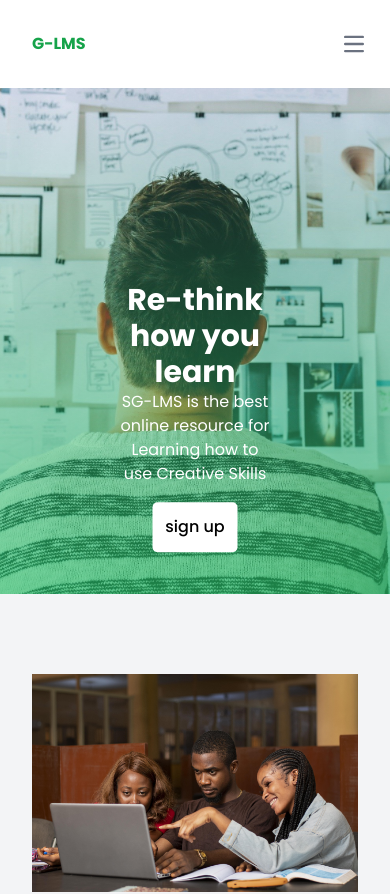
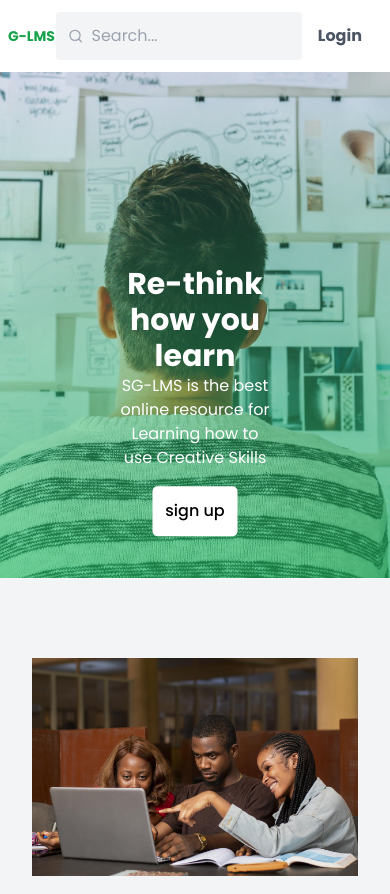
Before and after one commit to acid12w/LMS, a React (Create React App) app: page / in a window 390 px wide. Shown: the top 894 px of the page. Built offline with nearby package versions, Linux system fonts and the light colour scheme; no server answers.

Commit message:
nav bar updated to be  mobile resposive

```diff
--- a/src/App.css
+++ b/src/App.css
@@ -51,3 +51,8 @@
 .mb-0-1 {
   margin-bottom: 5px;
 }
+
+iframe {
+  aspect-ratio: 16 / 9;
+  width: 100%;
+}
--- a/src/components/Layout/MainNaviagtion.js
+++ b/src/components/Layout/MainNaviagtion.js
@@ -26,6 +26,7 @@ export const MainNaviagtion = () => {
 
   const navigate = useNavigate();
   const [searchValue, setSearchValue] = useState();
+  const [revealSearch, setRevealSearch] = useState(false);
   const [persist, setPersist] = usePersist();
 
   const {isInstructor, isStudent} = useAuth();
@@ -57,99 +58,27 @@ export const MainNaviagtion = () => {
     backgroundImage: `url(${user?.profileImage || avatar})`,
   };
 
+  const homeLink = isAuth ? '/home' : '/'
+
   return (
-    <>
-    <nav className="bg-white border-gray-200">
-  <div className="max-w-screen-xl flex flex-wrap items-center justify-between mx-auto p-4">
-    <Link className="font-bold p-4 text-green-600" to="/">G-LMS</Link>
-  <div className="flex items-center md:order-2 space-x-3 md:space-x-0 rtl:space-x-reverse">
-  {isAuth && (
-          <div
-            className="mr-4 "
-            onClick={() => {
-              setToggleMenu(!toggleMenu);
-            }}
-          >
-            <div
-              className="h-12 w-12 bg-center bg-cover rounded-full mr-4 bg-green-400"
-              style={bgStyle}
-            ></div>
-            {toggleMenu && <DropDown userName={user.currentUsername} handleLogout={handleLogout} role={isInstructor}/>}
-          </div>
-        )}
-      <button onClick={() => setToggleDropDown(!toggleDropDown)} data-collapse-toggle="navbar-user" type="button" className="inline-flex items-center p-2 w-10 h-10 justify-center text-sm text-gray-500 rounded-lg md:hidden hover:bg-gray-100 focus:outline-none focus:ring-2 focus:ring-gray-200 " aria-controls="navbar-user" aria-expanded="false">
-        <span className="sr-only">Open main menu</span>
-        <svg className="w-5 h-5" aria-hidden={toggleDropDown} xmlns="http://www.w3.org/2000/svg" fill="none" viewBox="0 0 17 14">
-            <path stroke="currentColor" stroke-linecap="round" stroke-linejoin="round" stroke-width="2" d="M1 1h15M1 7h15M1 13h15"/>
-        </svg>
-    </button>
-  </div>
-  <div className={`items-center justify-between ${toggleDropDown ? 'visible' : 'hidden'} w-full md:flex md:w-auto md:order-1`} id="navbar-user">
-    <ul className="flex flex-col font-medium p-4 md:p-0 mt-4 border border-gray-100 rounded-lg bg-gray-50 md:space-x-8 rtl:space-x-reverse md:flex-row md:mt-0 md:border-0 md:bg-white">
-   <li className="">
-   <div className="flex items-center justify-center p-2 bg-gray-100 rounded">
-        <FiSearch className="text-gray-400 text-lg mr-1 ml-1" />
+     <nav className="flex items-center justify-between sticky px-2 py-2 bg-white drop-shadow-sm">
+      <h3 className="font-bold w-[20%] text-green-600">
+        <Link className="text-sm" to={homeLink}>G-LMS</Link>
+      </h3>
+      <div className="flex items-center justify-center p-2 bg-gray-100 rounded w-auto"  >
+        <FiSearch className="text-gray-400 text-2xl mr-1 ml-1" />
         <form onSubmit={submitForm}>
           <input
             type="search"
             placeholder="Search..."
             onChange={(e) => setSearchValue(e.target.value)}
-            className="p-1 border-none outline-none bg-gray-100 bg-text-400"
-          />
-        </form>
-      </div>
-    </li>
-
-      {isAuth && (
-        <li className="mr-1 p-4 text-gray-600 hover:text-green-600">
-          <NavLink to="/home" className="font-bold">
-            Home
-          </NavLink>
-        </li>)}
-        {/* {isAuth && (
-          <li className="mr-3 p-4 bg-gray-100 rounded-full text-gray-600 hover:text-green-600 text-xl"
-          onClick={() => {
-            setToggleNotification(!toggleNotification);
-          }}>
-            <RiNotification4Fill />
-            {toggleNotification && <NotificationDropdown />}
-          </li>
-        )} */}
-        { isAuth || (
-          <li className="mr-1 p-4 text-gray-600 hover:text-green-600">
-            <NavLink to="user/?query=login" className="font-bold">
-              Login
-            </NavLink>
-          </li>
-        )}
-    </ul>
-  </div>
-  </div>
-</nav>
-    {/* <nav className="flex items-center justify-between sticky  px-8 py-2 bg-white drop-shadow-sm">
-      <h3 className="font-bold p-4 text-green-600">
-        <Link to="/">G-LMS</Link>
-      </h3>
-      <div className="flex items-center justify-center p-2 bg-gray-100 rounded">
-        <FiSearch className="text-gray-400 text-lg mr-1 ml-1" />
-        <form onSubmit={submitForm}>
-          <input
-            type="search"
-            placeholder="Search..."
-            onChange={(e) => setSearchValue(e.target.value)}
-            className="p-1 border-none outline-none bg-gray-100 bg-text-400"
+            className="p-1 border-none outline-none bg-gray-100 bg-text-400 w-[90%]"
           />
         </form>
       </div>
       <ul className="flex items-center">
-      {isAuth && (
-        <li className="mr-1 p-4 text-gray-600 hover:text-green-600">
-          <NavLink to="/home" className="font-bold">
-            Home
-          </NavLink>
-        </li>)}
         {isAuth && (
-          <li className="mr-3 p-4 bg-gray-100 rounded-full text-gray-600 hover:text-green-600 text-xl"
+          <li className="mr-3 p-2 ml-4 sm:p-4 bg-gray-100 rounded-full text-gray-600 hover:text-green-600 text-sm sm:text-xl"
           onClick={() => {
             setToggleNotification(!toggleNotification);
           }}>
@@ -166,21 +95,18 @@ export const MainNaviagtion = () => {
         )}
          {isAuth && (
           <li
-            className="mr-4 "
             onClick={() => {
               setToggleMenu(!toggleMenu);
             }}
           >
             <div
-              className="h-12 w-12 bg-center bg-cover rounded-full mr-4 bg-green-400"
+              className="h-12 w-12 bg-center bg-cover rounded-full bg-green-400"
               style={bgStyle}
             ></div>
             {toggleMenu && <DropDown userName={user.currentUsername} handleLogout={handleLogout} role={isInstructor}/>}
           </li>
         )}
       </ul>
-    </nav> */}
-
-    </>
+    </nav>
   );
 };
--- a/src/components/UI/YoutubeEmbeded.js
+++ b/src/components/UI/YoutubeEmbeded.js
@@ -2,10 +2,10 @@ const YoutubeEmbed = ({ embedId, width, height }) => {
 
   const link = embedId.split("=")[1];
   return (
-    <div className="video-responsive">
+    <div className="h-80 md:h-[24rem] lg:h-[30rem]">
       <iframe
-        width={`${width}%`}
-        height={height}
+        width='100%'
+        height='100%'
         src={`https://www.youtube.com/embed/${link}`}
         frameBorder="0"
         allow="accelerometer; autoplay; clipboard-write; encrypted-media; gyroscope; picture-in-picture"
--- a/src/pages/CourseOverviewPage.js
+++ b/src/pages/CourseOverviewPage.js
@@ -13,11 +13,11 @@ const CourseOverviewPage = () => {
   if (!data) {
     return < div className="w-screen h-screen flex justify-center items-center">
                 <div role="status">
-                    <svg aria-hidden="true" class="w-8 h-8 text-gray-200 animate-spin dark:text-gray-600 fill-green-600" viewBox="0 0 100 101" fill="none" xmlns="http://www.w3.org/2000/svg">
+                    <svg aria-hidden="true" className="w-8 h-8 text-gray-200 animate-spin dark:text-gray-600 fill-green-600" viewBox="0 0 100 101" fill="none" xmlns="http://www.w3.org/2000/svg">
                         <path d="M100 50.5908C100 78.2051 77.6142 100.591 50 100.591C22.3858 100.591 0 78.2051 0 50.5908C0 22.9766 22.3858 0.59082 50 0.59082C77.6142 0.59082 100 22.9766 100 50.5908ZM9.08144 50.5908C9.08144 73.1895 27.4013 91.5094 50 91.5094C72.5987 91.5094 90.9186 73.1895 90.9186 50.5908C90.9186 27.9921 72.5987 9.67226 50 9.67226C27.4013 9.67226 9.08144 27.9921 9.08144 50.5908Z" fill="currentColor"/>
                         <path d="M93.9676 39.0409C96.393 38.4038 97.8624 35.9116 97.0079 33.5539C95.2932 28.8227 92.871 24.3692 89.8167 20.348C85.8452 15.1192 80.8826 10.7238 75.2124 7.41289C69.5422 4.10194 63.2754 1.94025 56.7698 1.05124C51.7666 0.367541 46.6976 0.446843 41.7345 1.27873C39.2613 1.69328 37.813 4.19778 38.4501 6.62326C39.0873 9.04874 41.5694 10.4717 44.0505 10.1071C47.8511 9.54855 51.7191 9.52689 55.5402 10.0491C60.8642 10.7766 65.9928 12.5457 70.6331 15.2552C75.2735 17.9648 79.3347 21.5619 82.5849 25.841C84.9175 28.9121 86.7997 32.2913 88.1811 35.8758C89.083 38.2158 91.5421 39.6781 93.9676 39.0409Z" fill="currentFill"/>
                     </svg>
-                    <span class="sr-only">Loading...</span>
+                    <span NameName="sr-only">Loading...</span>
                 </div>
           </div>
   }
@@ -37,11 +37,11 @@ const CourseOverviewPage = () => {
         </div>
       </div>
       <article className="p-6">
-        <div className="w-2/3 m-auto mb-8">
+        <div className=" w-full sm:w-2/3 m-auto mb-8">
           <h4 className="mb-4 text-lg font-bold">Intro Video</h4>
-          <YoutubeEmbed embedId="https://www.youtube.com/watch?v=d_BhzHVV4aQ&ab_channel=TraversyMedia" width={100} height={380}/>
+          <YoutubeEmbed embedId="https://www.youtube.com/watch?v=d_BhzHVV4aQ&ab_channel=TraversyMedia" width={100} height={580}/>
         </div>
-        <div className="w-2/3 m-auto">
+        <div className=" w-full sm:w-2/3 m-auto">
           {/* <h3 className="text-lg">Requirements</h3>
           <ul className="mb-6">
             <li>
--- a/src/pages/LoginPage.js
+++ b/src/pages/LoginPage.js
@@ -139,7 +139,7 @@ const LoginPage = () => {
   return (
    <div className="flex flex-col sm:flex-row">
 
-        <div className="w-full md:w-1/2 h-full p-8 md:p-44 flex flex-col justify-center">
+        <div className="w-full md:w-1/2 h-full p-2 md:p-4 lg:p-20 flex flex-col justify-center">
           <h2 className="mb-4 text-center text-2xl">
             {isLogin ? "Login" : "Signup"}
           </h2>
```
